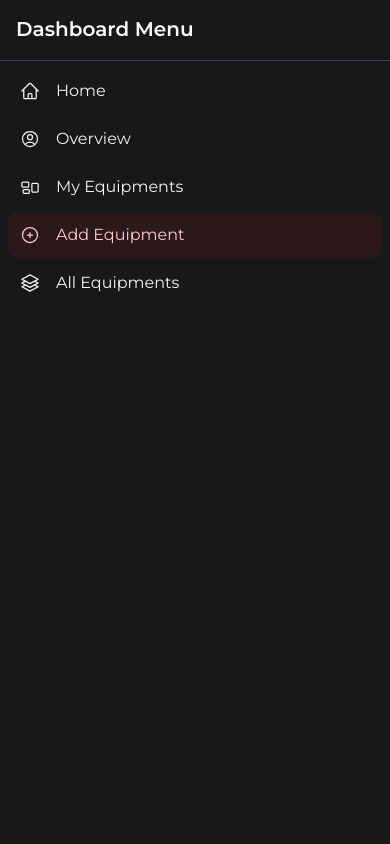
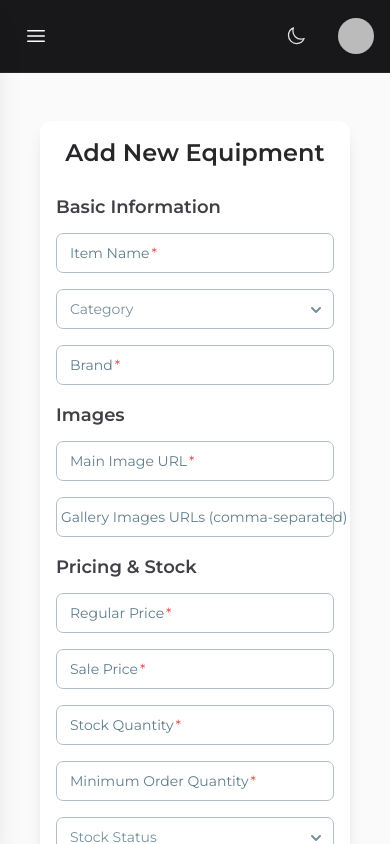
Before and after one commit to zsnahid/PH-Assignment-10-Client, a React (Vite) app: page /dashboard/add-equipment in a window 390 px wide. Built offline with nearby package versions, Linux system fonts and the light colour scheme; no server answers; sample sign-in values are in the browser's storage.

Commit message:
added: add equipment form responsiveness

```diff
--- a/src/pages/AddEquipment.jsx
+++ b/src/pages/AddEquipment.jsx
@@ -125,27 +125,25 @@ export default function AddEquipment() {
 
   return (
     <Fade triggerOnce>
-      <div className="max-w-4xl mx-auto my-10">
-        <Card className="p-6 bg-white dark:bg-gray-900 shadow-lg">
+      <div className="max-w-4xl mx-auto px-4 lg:px-6 my-6 lg:my-10">
+        <Card className="p-4 lg:p-6 bg-white dark:bg-gray-900 shadow-lg">
           <Typography
             variant="h4"
-            className="text-center mb-6 text-gray-800 dark:text-gray-100"
+            className="text-center mb-6 text-gray-800 dark:text-gray-100 text-2xl lg:text-3xl"
           >
             Add New Equipment
           </Typography>
 
-          <form onSubmit={handleAddEquipment} className="grid gap-6">
-            <div className="grid grid-cols-1 md:grid-cols-2 gap-6">
+          <form onSubmit={handleAddEquipment} className="grid gap-4 lg:gap-6">
             {/* Basic Information */}
-              <div className="col-span-2">
+            <div className="col-span-full">
               <Typography
                 variant="h6"
-                  className="mb-4 text-gray-700 dark:text-gray-300"
+                className="mb-3 lg:mb-4 text-gray-700 dark:text-gray-300 text-lg"
               >
                 Basic Information
               </Typography>
-              </div>
-
+              <div className="grid grid-cols-1 sm:grid-cols-2 gap-4">
                 <Input
                   type="text"
                   label="Item Name"
@@ -185,17 +183,18 @@ export default function AddEquipment() {
                     className: "dark:text-gray-400",
                   }}
                 />
+              </div>
+            </div>
 
-              {/* Images Section */}
-              <div className="col-span-2">
+            {/* Images */}
+            <div className="col-span-full">
               <Typography
                 variant="h6"
-                  className="mb-4 text-gray-700 dark:text-gray-300"
+                className="mb-3 lg:mb-4 text-gray-700 dark:text-gray-300 text-lg"
               >
                 Images
               </Typography>
-              </div>
-
+              <div className="grid grid-cols-1 sm:grid-cols-2 gap-4">
                 <Input
                   type="url"
                   label="Main Image URL"
@@ -216,17 +215,18 @@ export default function AddEquipment() {
                     className: "dark:text-gray-400",
                   }}
                 />
+              </div>
+            </div>
 
-              {/* Pricing Section */}
-              <div className="col-span-2">
+            {/* Pricing & Stock */}
+            <div className="col-span-full">
               <Typography
                 variant="h6"
-                  className="mb-4 text-gray-700 dark:text-gray-300"
+                className="mb-3 lg:mb-4 text-gray-700 dark:text-gray-300 text-lg"
               >
                 Pricing & Stock
               </Typography>
-              </div>
-
+              <div className="grid grid-cols-1 sm:grid-cols-2 lg:grid-cols-3 gap-4">
                 <Input
                   type="number"
                   label="Regular Price"
@@ -289,18 +289,20 @@ export default function AddEquipment() {
                   <Option value="Pre-order">Pre-order</Option>
                   <Option value="Discontinued">Discontinued</Option>
                 </Select>
+              </div>
+            </div>
 
-              {/* Variants Section */}
-              <div className="col-span-2">
+            {/* Variants */}
+            <div className="col-span-full">
               <Typography
                 variant="h6"
-                  className="mb-4 text-gray-700 dark:text-gray-300"
+                className="mb-3 lg:mb-4 text-gray-700 dark:text-gray-300 text-lg"
               >
                 Variants
               </Typography>
-              </div>
-
+              <div className="grid grid-cols-1 sm:grid-cols-2 gap-4">
                 {/* Sizes */}
+                <div className="space-y-2">
                   <div className="flex gap-2">
                     <Input
                       type="text"
@@ -320,7 +322,6 @@ export default function AddEquipment() {
                       Add
                     </Button>
                   </div>
-
                   <div className="flex flex-wrap gap-2">
                     {sizes.map((size) => (
                       <Chip
@@ -333,8 +334,10 @@ export default function AddEquipment() {
                       />
                     ))}
                   </div>
+                </div>
 
                 {/* Colors */}
+                <div className="space-y-2">
                   <div className="flex gap-2">
                     <Input
                       type="text"
@@ -354,7 +357,6 @@ export default function AddEquipment() {
                       Add
                     </Button>
                   </div>
-
                   <div className="flex flex-wrap gap-2">
                     {colors.map((color) => (
                       <Chip
@@ -367,18 +369,19 @@ export default function AddEquipment() {
                       />
                     ))}
                   </div>
+                </div>
+              </div>
+            </div>
 
-              {/* Product Details Section */}
-              <div className="col-span-2">
+            {/* Product Details */}
+            <div className="col-span-full">
               <Typography
                 variant="h6"
-                  className="mb-4 text-gray-700 dark:text-gray-300"
+                className="mb-3 lg:mb-4 text-gray-700 dark:text-gray-300 text-lg"
               >
                 Product Details
               </Typography>
-              </div>
-
-              <div className="col-span-2">
+              <div className="grid gap-4">
                 <Textarea
                   label="Description"
                   name="description"
@@ -389,9 +392,7 @@ export default function AddEquipment() {
                     className: "dark:text-gray-400",
                   }}
                 />
-              </div>
 
-              <div className="col-span-2">
                 <Textarea
                   label="Features (one per line)"
                   name="features"
@@ -401,9 +402,7 @@ export default function AddEquipment() {
                     className: "dark:text-gray-400",
                   }}
                 />
-              </div>
 
-              <div className="col-span-2">
                 <Textarea
                   label="Specifications (one per line)"
                   name="specifications"
@@ -414,17 +413,17 @@ export default function AddEquipment() {
                   }}
                 />
               </div>
+            </div>
 
             {/* Additional Information */}
-              <div className="col-span-2">
+            <div className="col-span-full">
               <Typography
                 variant="h6"
-                  className="mb-4 text-gray-700 dark:text-gray-300"
+                className="mb-3 lg:mb-4 text-gray-700 dark:text-gray-300 text-lg"
               >
                 Additional Information
               </Typography>
-              </div>
-
+              <div className="grid grid-cols-1 sm:grid-cols-2 gap-4">
                 <Input
                   type="text"
                   label="Warranty Information"
@@ -445,6 +444,7 @@ export default function AddEquipment() {
                   }}
                 />
               </div>
+            </div>
 
             {/* Hidden User Info */}
             <input type="hidden" name="userEmail" value={user?.email || ""} />
@@ -457,7 +457,7 @@ export default function AddEquipment() {
             {/* Submit Button */}
             <Button
               type="submit"
-              className="mt-6 bg-red-600 hover:bg-red-700 dark:bg-red-500 dark:hover:bg-red-600"
+              className="mt-4 lg:mt-6 bg-red-600 hover:bg-red-700 dark:bg-red-500 dark:hover:bg-red-600"
             >
               Add Equipment
             </Button>
--- a/src/pages/Dashboard.jsx
+++ b/src/pages/Dashboard.jsx
@@ -1,4 +1,5 @@
 import {
+  Bars3Icon,
   HomeIcon,
   MoonIcon,
   PlusCircleIcon,
@@ -6,11 +7,13 @@ import {
   Square3Stack3DIcon,
   SunIcon,
   UserCircleIcon,
+  XMarkIcon,
 } from "@heroicons/react/24/outline";
 import {
   Avatar,
   Button,
   Card,
+  IconButton,
   List,
   ListItem,
   ListItemPrefix,
@@ -20,7 +23,7 @@ import {
   MenuList,
   Typography,
 } from "@material-tailwind/react";
-import { useContext } from "react";
+import { useContext, useState } from "react";
 import { Link, Outlet, useLocation, useNavigate } from "react-router-dom";
 import { AuthContext } from "../contexts/AuthContext";
 import { useTheme } from "../contexts/ThemeContext.jsx";
@@ -30,19 +33,26 @@ export default function Dashboard() {
   const navigate = useNavigate();
   const { user, logOut } = useContext(AuthContext);
   const { darkMode, toggleDarkMode } = useTheme();
+  const [isSidebarOpen, setIsSidebarOpen] = useState(false);
 
   const isActive = (path) => {
     return location.pathname === path ? "bg-red-900/20 text-red-200" : "";
   };
 
-  return (
-    <div className="h-screen flex overflow-hidden">
-      {/* Sidebar - Fixed height with independent scroll */}
-      <Card className="w-full lg:w-[300px] h-screen rounded-none shadow-none bg-gray-900 dark:bg-gray-950 text-gray-50 flex flex-col">
-        <div className="p-4 border-b border-gray-700">
+  const sidebarContent = (
+    <>
+      <div className="p-4 border-b border-gray-700 flex items-center justify-between">
         <Typography variant="h5" className="text-gray-50">
           Dashboard Menu
         </Typography>
+        <IconButton
+          variant="text"
+          color="white"
+          className="lg:hidden"
+          onClick={() => setIsSidebarOpen(false)}
+        >
+          <XMarkIcon className="h-6 w-6" />
+        </IconButton>
       </div>
 
       <List className="text-gray-100 flex-1 overflow-y-auto scrollbar-thin scrollbar-thumb-gray-700 scrollbar-track-gray-800 hover:scrollbar-thumb-gray-600">
@@ -103,12 +113,43 @@ export default function Dashboard() {
           </ListItem>
         </Link>
       </List>
+    </>
+  );
+
+  return (
+    <div className="h-screen flex overflow-hidden">
+      {/* Mobile Sidebar Overlay */}
+      <div
+        className={`fixed inset-0 bg-black/50 z-40 lg:hidden transition-opacity duration-200 ${
+          isSidebarOpen ? "opacity-100" : "opacity-0 pointer-events-none"
+        }`}
+        onClick={() => setIsSidebarOpen(false)}
+      />
+
+      {/* Sidebar - Mobile Drawer / Desktop Fixed */}
+      <Card
+        className={`fixed lg:static w-[280px] lg:w-[300px] h-screen rounded-none shadow-xl lg:shadow-none bg-gray-900 dark:bg-gray-950 text-gray-50 flex flex-col z-50 transition-transform duration-300 transform lg:transform-none ${
+          isSidebarOpen ? "translate-x-0" : "-translate-x-full"
+        }`}
+      >
+        {sidebarContent}
       </Card>
 
-      {/* Main Content - Fixed height with independent scroll */}
-      <div className="flex-1 flex flex-col h-screen overflow-hidden">
-        {/* Fixed Header */}
-        <div className="bg-gray-900 dark:bg-gray-950 p-4 flex justify-end items-center gap-4 border-b border-gray-800">
+      {/* Main Content */}
+      <div className="flex-1 flex flex-col h-screen w-full">
+        {/* Header */}
+        <div className="bg-gray-900 dark:bg-gray-950 p-4 flex items-center justify-between lg:justify-end gap-4 border-b border-gray-800">
+          {/* Mobile Menu Toggle */}
+          <IconButton
+            variant="text"
+            color="white"
+            className="lg:hidden"
+            onClick={() => setIsSidebarOpen(true)}
+          >
+            <Bars3Icon className="h-6 w-6" />
+          </IconButton>
+
+          <div className="flex items-center gap-4">
             <Button
               onClick={toggleDarkMode}
               variant="text"
@@ -121,6 +162,7 @@ export default function Dashboard() {
                 <MoonIcon className="h-5 w-5" />
               )}
             </Button>
+
             <Menu>
               <MenuHandler>
                 <Avatar
@@ -161,6 +203,7 @@ export default function Dashboard() {
               </MenuList>
             </Menu>
           </div>
+        </div>
 
         {/* Scrollable Content Area */}
         <div className="flex-1 overflow-y-auto bg-gray-50 dark:bg-gray-950 scrollbar-thin scrollbar-thumb-gray-300 dark:scrollbar-thumb-gray-700 scrollbar-track-gray-100 dark:scrollbar-track-gray-800 hover:scrollbar-thumb-gray-400 dark:hover:scrollbar-thumb-gray-600">
```
Lines whose indentation alone changed are shown as unchanged.
